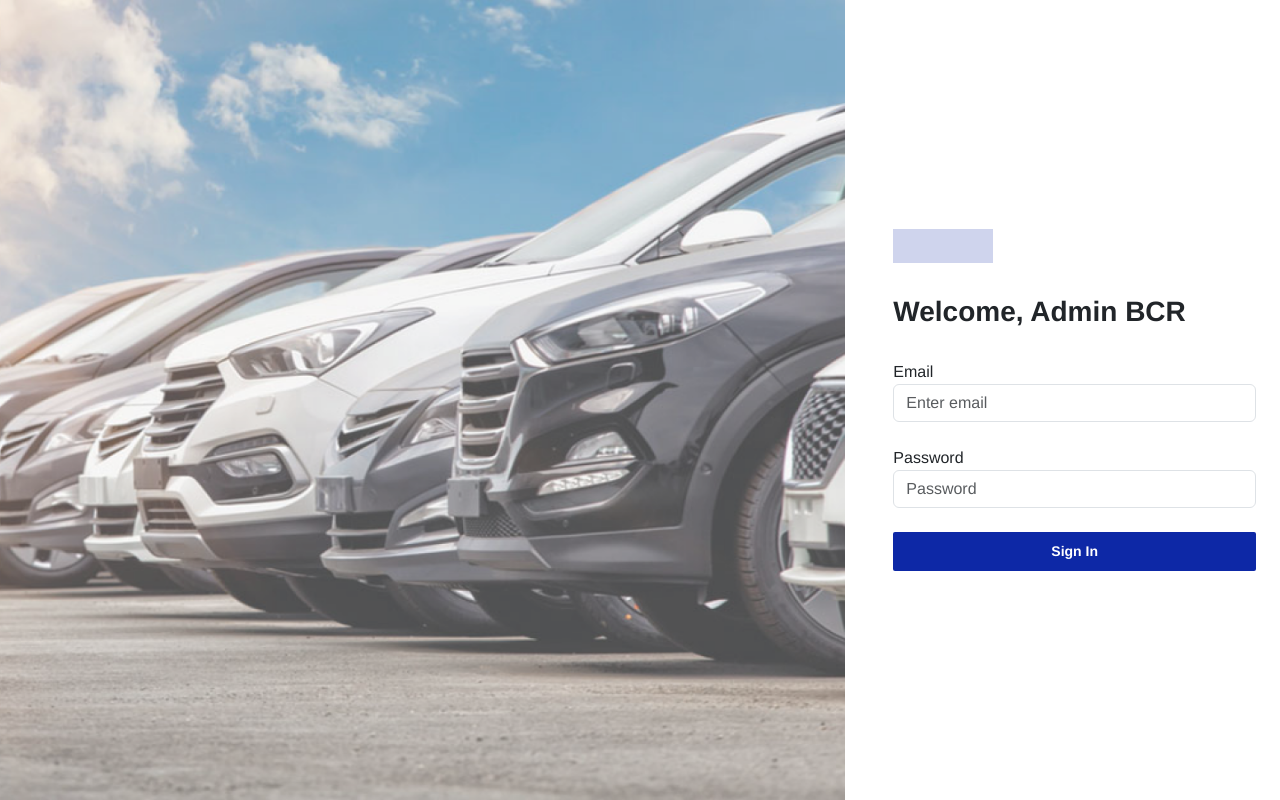
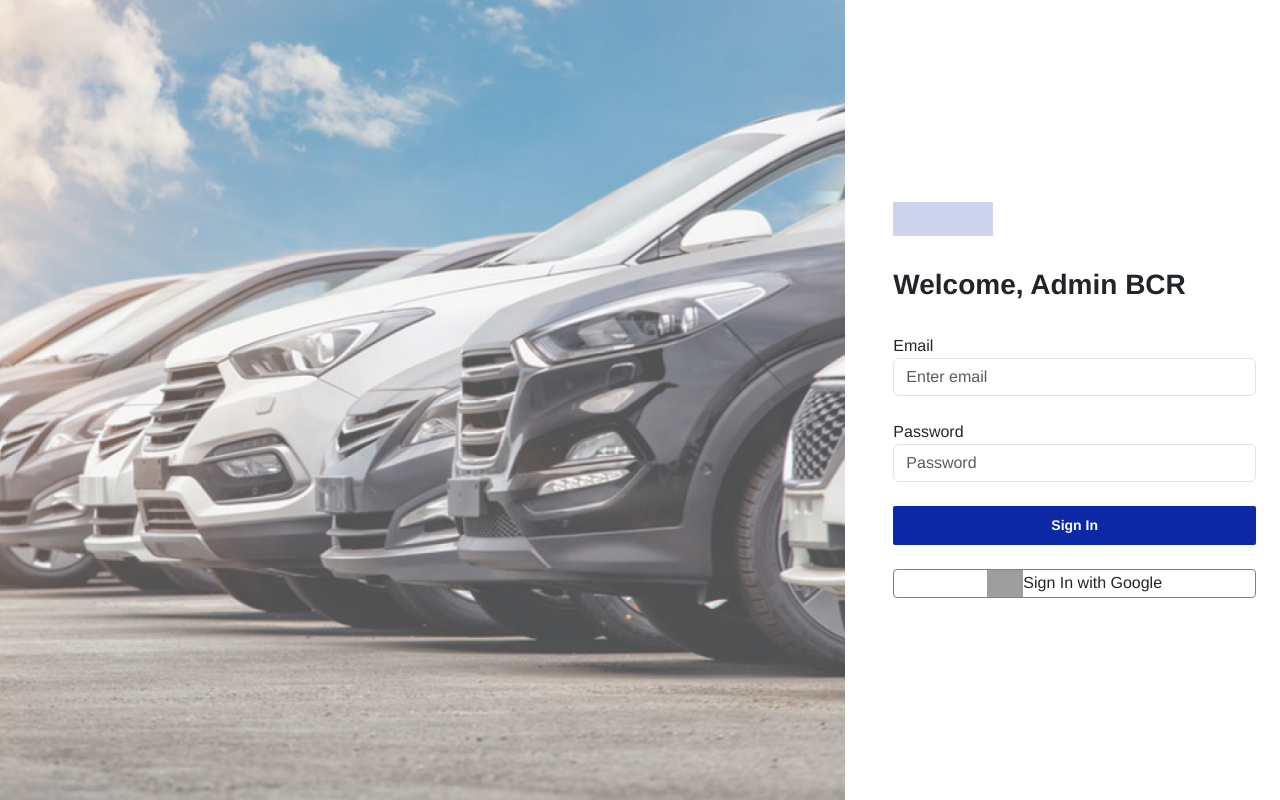
Before and after one commit to fajarriskihidayat/synrgy7-FeDeployTesting-ch8, a React (Vite) app: page /login in a window 1280 px wide. Built offline with nearby package versions, Linux system fonts and the light colour scheme; no server answers; grey boxes are pictures that could not be loaded.

Commit message:
feat: google login

```diff
--- a/package.json
+++ b/package.json
@@ -11,6 +11,7 @@
     "test": "jest "
   },
   "dependencies": {
+    "@react-oauth/google": "^0.12.1",
     "axios": "^1.7.2",
     "js-cookie": "^3.0.5",
     "jwt-decode": "^4.0.0",
--- a/src/main.tsx
+++ b/src/main.tsx
@@ -6,9 +6,11 @@ import App from "./App";
 import { BrowserRouter } from "react-router-dom";
 import AuthProvider from "./context/AuthContext";
 import CarProvider from "./context/CarContext";
+import { GoogleOAuthProvider } from "@react-oauth/google";
 
 ReactDOM.createRoot(document.getElementById("root")!).render(
   <React.StrictMode>
+    <GoogleOAuthProvider clientId={import.meta.env.VITE_GOOGLE_CLIENT_ID}>
       <BrowserRouter>
         <AuthProvider>
           <CarProvider>
@@ -16,5 +18,6 @@ ReactDOM.createRoot(document.getElementById("root")!).render(
           </CarProvider>
         </AuthProvider>
       </BrowserRouter>
+    </GoogleOAuthProvider>
   </React.StrictMode>
 );
--- a/src/pages/Login.tsx
+++ b/src/pages/Login.tsx
@@ -1,11 +1,12 @@
+import { useGoogleLogin } from "@react-oauth/google";
+import { jwtDecode } from "jwt-decode";
+import { useState } from "react";
 import { useNavigate } from "react-router-dom";
-import { useState } from "react";
+import api from "../api/api";
+import { useDispatchAuth } from "../context/AuthContext";
+import { IJWTDecoded } from "../types/types";
+import { setWithExpiry } from "../utils/isExpiryToken";
 import toast from "../utils/toast";
-import api from "../api/api";
-import { setWithExpiry } from "../utils/isExpiryToken";
-import { useDispatchAuth } from "../context/AuthContext";
-import { jwtDecode } from "jwt-decode";
-import { IJWTDecoded } from "../types/types";
 
 const Login = () => {
   const navigate = useNavigate();
@@ -43,8 +44,36 @@ const Login = () => {
     }
   };
 
+  const loginWithGoogle = useGoogleLogin({
+    onSuccess: async (codeRes) => {
+      try {
+        const res = await api.post("/users/googleAuth", null, {
+          headers: {
+            Authorization: `Bearer ${codeRes.access_token}`,
+          },
+        });
+
+        const decoded: IJWTDecoded = jwtDecode(res.data.accessToken);
+        setDecoded((prev) => ({ ...prev, email: decoded.email }));
+        setWithExpiry("auth", res.data.accessToken, 3600000);
+        toast("Login berhasil", { type: "success", autoClose: 1000 });
+        setTimeout(() => {
+          navigate("/admin/dashboard");
+        }, 1500);
+      } catch (error: any) {
+        if (error.response) {
+          setMsg(error.response.data.message);
+        }
+      }
+    },
+  });
+
+  const handleLoginOAuth = () => {
+    loginWithGoogle();
+  };
+
   return (
-    <div className="overflow-x-hidden overflow-hidden">
+    <div>
       <div className="row vh-100">
         <div className="col-md-8 d-flex align-items-center">
           <img
@@ -104,6 +133,27 @@ const Login = () => {
                 Sign In
               </button>
             </form>
+
+            <div
+              className="w-100 d-flex align-items-center justify-content-center mt-4 rounded-1"
+              style={{ border: "1px solid grey", cursor: "pointer" }}
+              onClick={handleLoginOAuth}
+            >
+              <img
+                src="https://cdn1.iconfinder.com/data/icons/google-s-logo/150/Google_Icons-09-512.png"
+                style={{ width: "10%" }}
+              />
+              Sign In with Google
+              {/* <GoogleLogin
+                onSuccess={(credentialResponse) => {
+                  console.log(credentialResponse);
+                }}
+                onError={() => {
+                  console.log("Login Failed");
+                }}
+                useOneTap
+              /> */}
+            </div>
           </div>
         </div>
       </div>
```
Also changed, not shown: 1 other file (tests, documents, lock files or other folders). Lines whose indentation alone changed are shown as unchanged.
